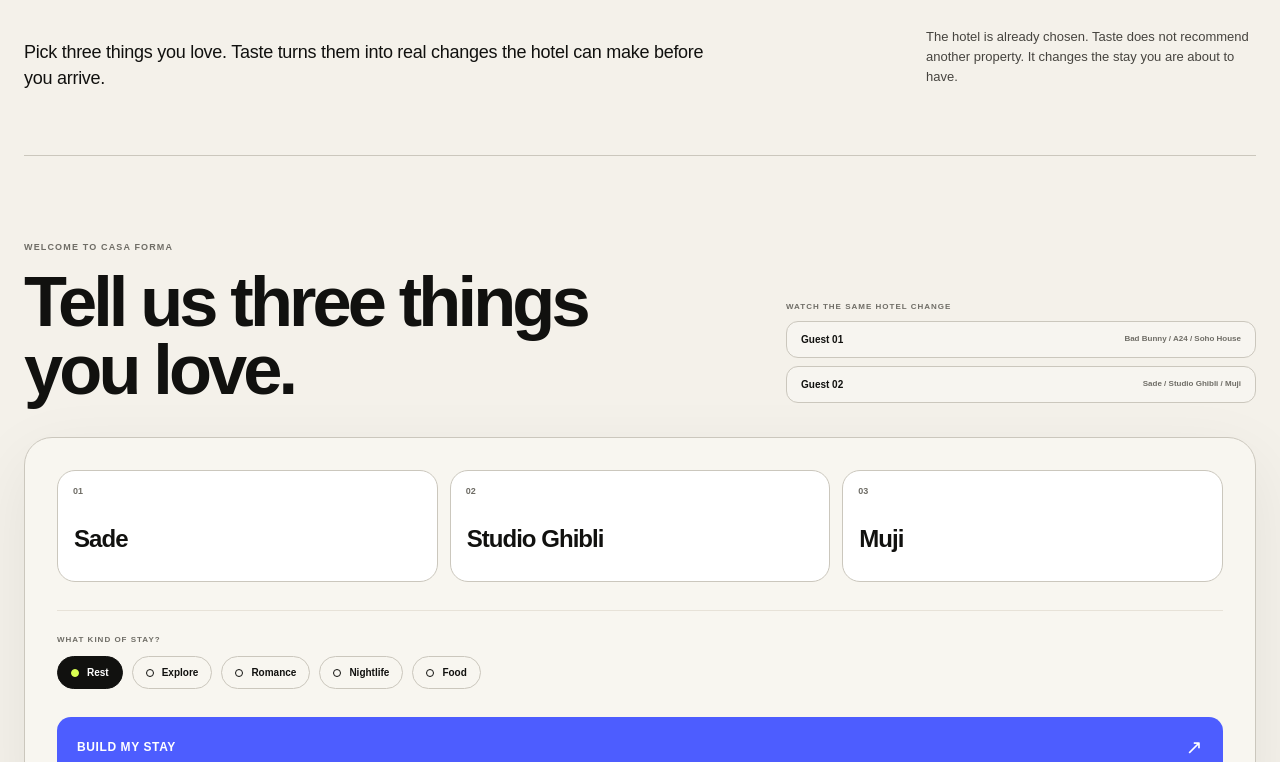
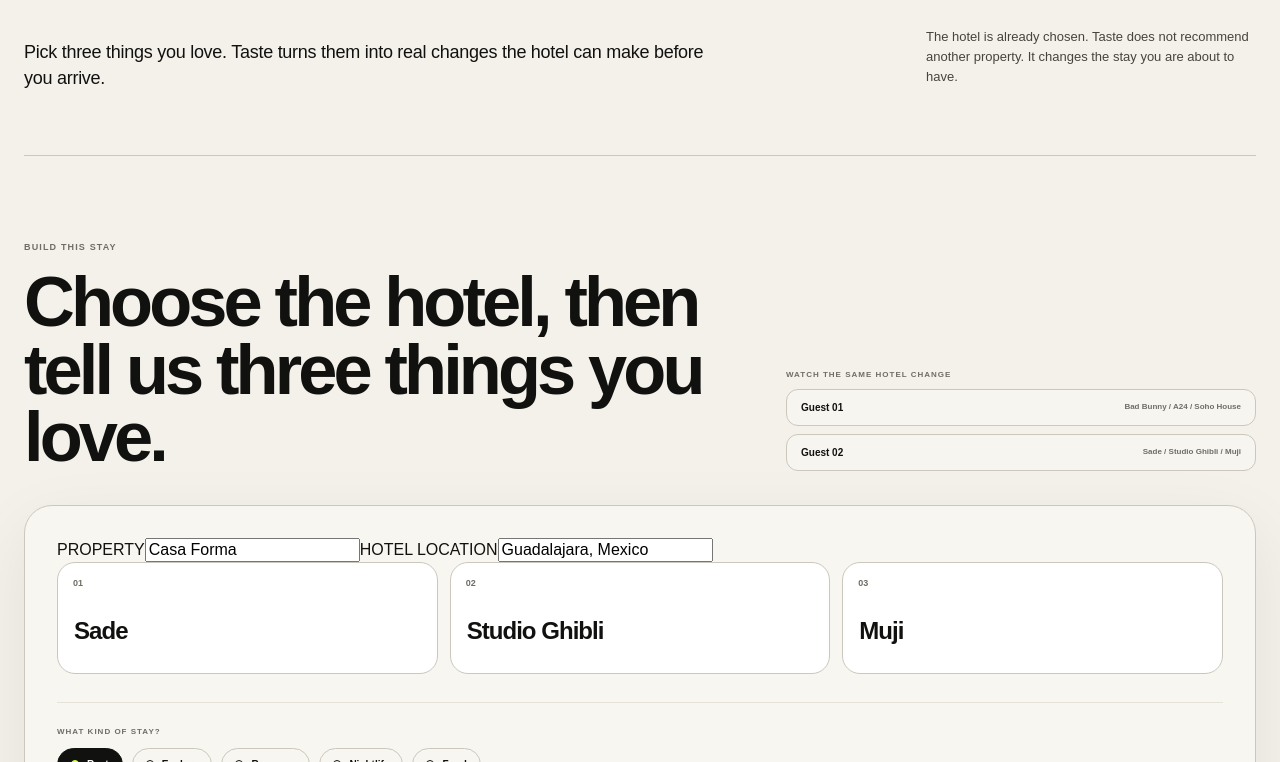
Before and after one commit to Broderickfowler/Taste, a Next.js app: page / in a window 1280 px wide. Shown: the part 573-1335 px from the top of the page. Built offline with nearby package versions, Linux system fonts and the light colour scheme.

Commit message:
make hotel property and location editable

```diff
--- a/app/page.tsx
+++ b/app/page.tsx
@@ -132,8 +132,8 @@
       <section className="builderSection">
         <div className="builderIntro">
           <div>
-            <p className="eyebrow">WELCOME TO CASA FORMA</p>
-            <h2>Tell us three things you love.</h2>
+            <p className="eyebrow">BUILD THIS STAY</p>
+            <h2>Choose the hotel, then tell us three things you love.</h2>
           </div>
           <div className="presetGroup">
             <span>WATCH THE SAME HOTEL CHANGE</span>
@@ -149,6 +149,35 @@
         </div>
 
         <div className="builderCard">
+          <div className="propertyGrid">
+            <label className="propertyField">
+              <span>PROPERTY</span>
+              <input
+                value={guest.propertyName}
+                onChange={(event) => {
+                  setGuest((current) => ({ ...current, propertyName: event.target.value }));
+                  setResult(null);
+                  setError(null);
+                }}
+                aria-label="Hotel property name"
+              />
+            </label>
+
+            <label className="propertyField">
+              <span>HOTEL LOCATION</span>
+              <input
+                value={guest.location}
+                onChange={(event) => {
+                  setGuest((current) => ({ ...current, location: event.target.value }));
+                  setResult(null);
+                  setError(null);
+                }}
+                aria-label="Hotel location"
+                placeholder="City, State or Country"
+              />
+            </label>
+          </div>
+
           <div className="loveGrid">
             {guest.interests.map((interest, index) => (
               <label className="loveField" key={index}>
```
